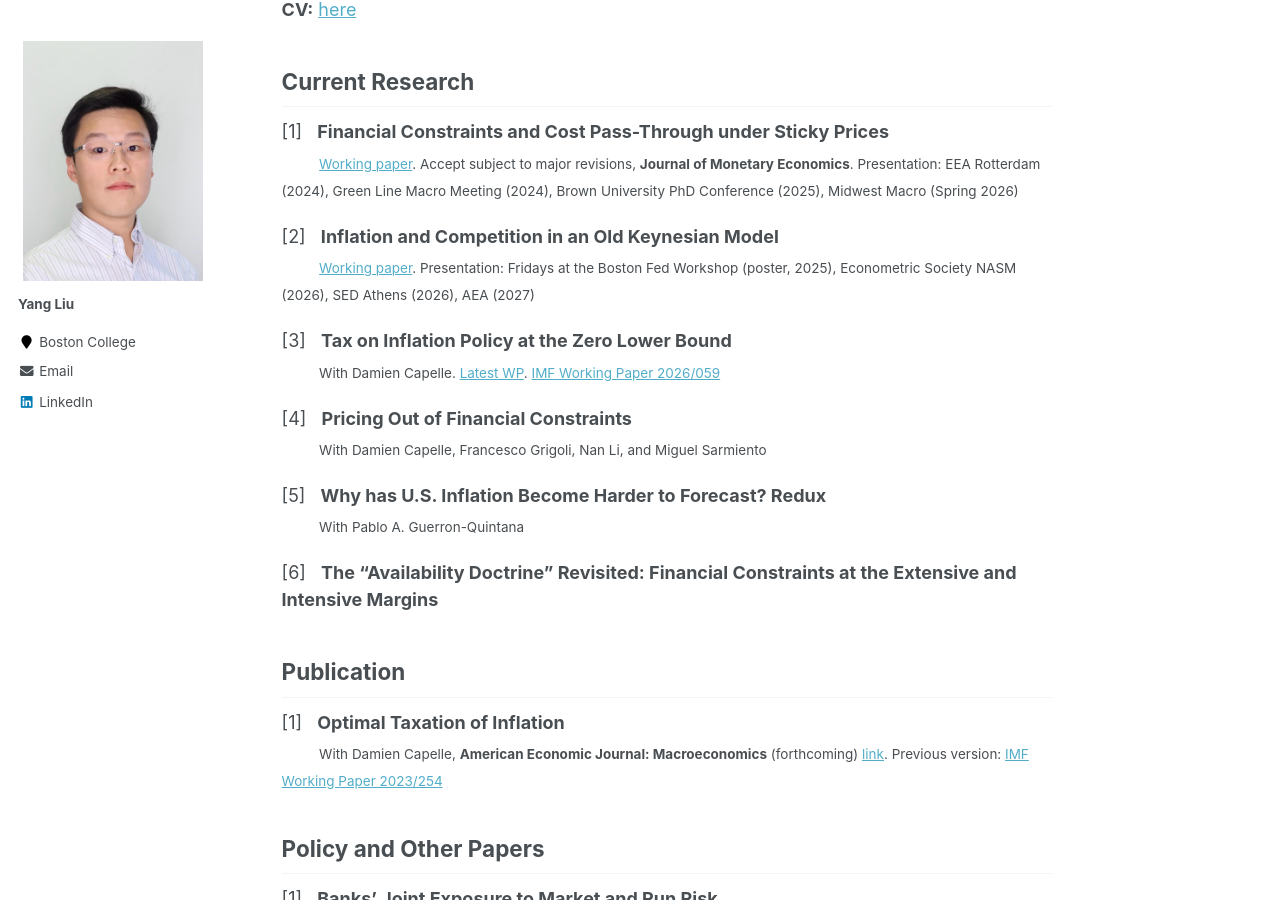
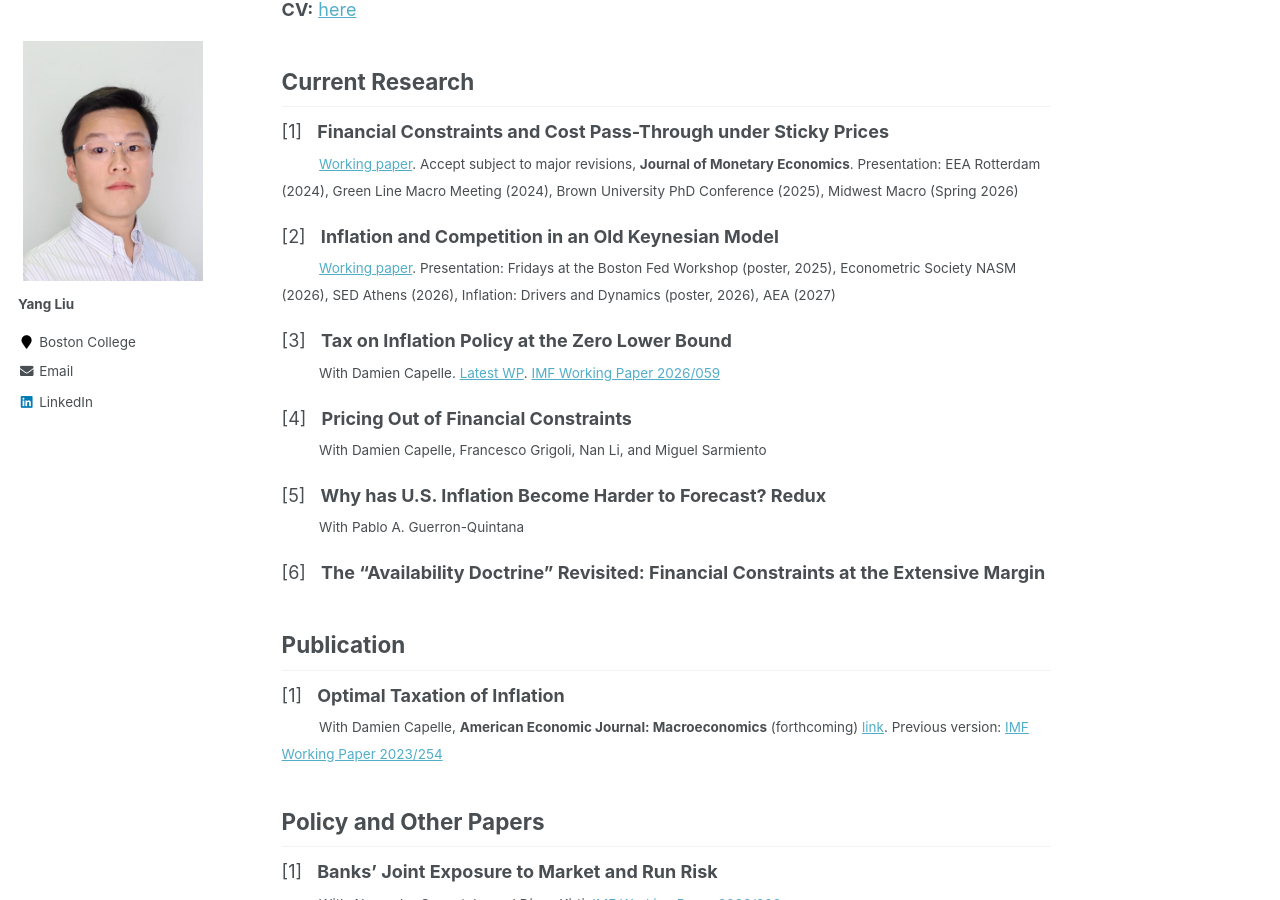
Before and after one commit to yangliu-95/yangliu-95.github.io, a Jekyll site: the page built from _pages/home.md, in a window 1280 px wide and 900 px high, scrolled down 292 px. Built offline with Jekyll 4.4.1, drawn with Linux system fonts in a browser that asks for light colours.

Commit message:
Update home.md

```diff
--- a/_pages/home.md
+++ b/_pages/home.md
@@ -21,7 +21,7 @@ I am a Ph.D. student in Economics at Boston College. I am interested in macroeco
 <sub> &emsp;&emsp;&ensp; [Working paper](https://papers.ssrn.com/sol3/papers.cfm?abstract_id=5259321). Accept subject to major revisions, **Journal of Monetary Economics**. Presentation: EEA Rotterdam (2024), Green Line Macro Meeting (2024), Brown University PhD Conference (2025), Midwest Macro (Spring 2026) </sub>
 
 [2] &nbsp; **Inflation and Competition in an Old Keynesian Model**  <br>
-<sub> &emsp;&emsp;&ensp; [Working paper](https://papers.ssrn.com/sol3/papers.cfm?abstract_id=6084028). Presentation: Fridays at the Boston Fed Workshop (poster, 2025), Econometric Society NASM (2026), SED Athens (2026), AEA (2027) </sub>
+<sub> &emsp;&emsp;&ensp; [Working paper](https://papers.ssrn.com/sol3/papers.cfm?abstract_id=6084028). Presentation: Fridays at the Boston Fed Workshop (poster, 2025), Econometric Society NASM (2026), SED Athens (2026), Inflation: Drivers and Dynamics (poster, 2026), AEA (2027) </sub>
 
 [3] &nbsp; **Tax on Inflation Policy at the Zero Lower Bound**  <br>
 <sub> &emsp;&emsp;&ensp; With Damien Capelle. [Latest WP](files/TIP_at_the_ZLB.pdf). [IMF Working Paper 2026/059](https://www.imf.org/en/publications/wp/issues/2026/03/27/tax-on-inflation-policy-at-the-zero-lower-bound-575058) </sub>
@@ -32,7 +32,7 @@ I am a Ph.D. student in Economics at Boston College. I am interested in macroeco
 [5] &nbsp; **Why has U.S. Inflation Become Harder to Forecast? Redux**  <br>
 <sub> &emsp;&emsp;&ensp;  With Pablo A. Guerron-Quintana </sub>
 
-[6] &nbsp; **The "Availability Doctrine" Revisited: Financial Constraints at the Extensive and Intensive Margins**  <br>
+[6] &nbsp; **The "Availability Doctrine" Revisited: Financial Constraints at the Extensive Margin**  <br>
 
 
 ## Publication
```
